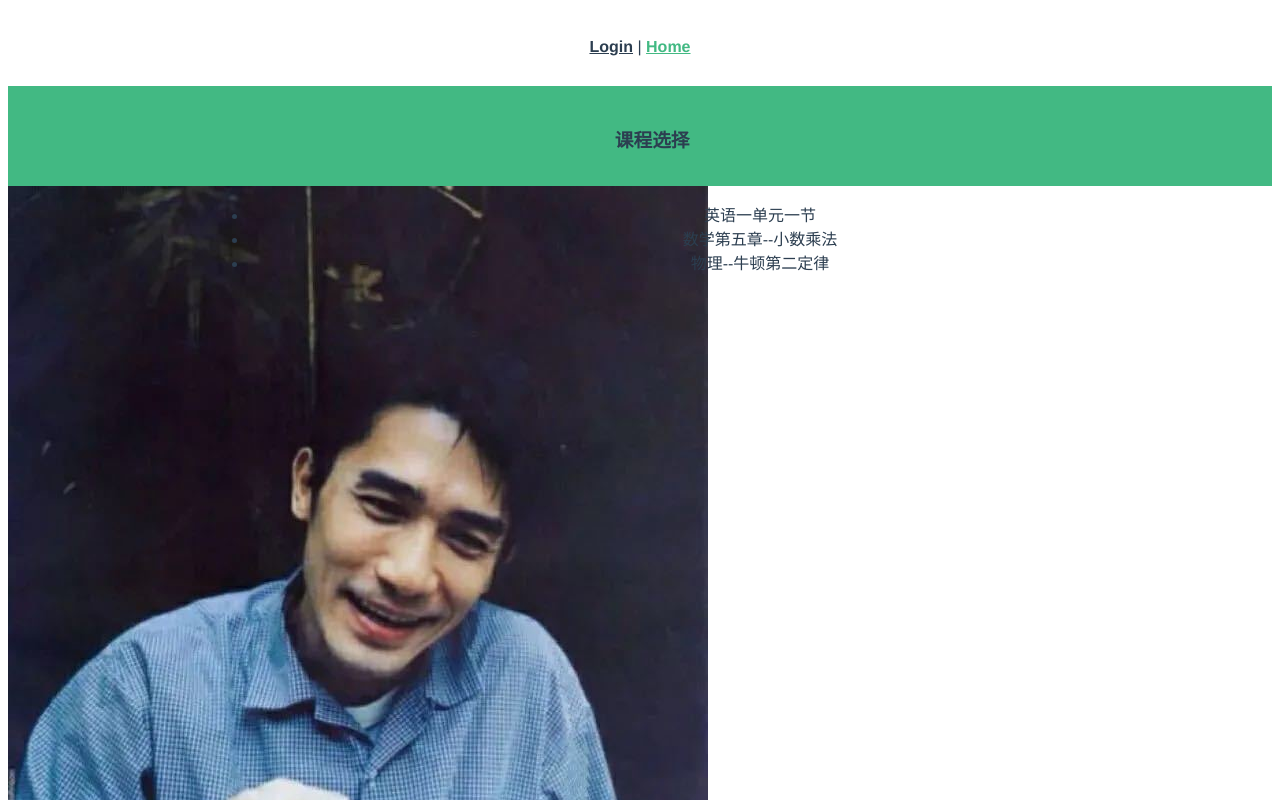
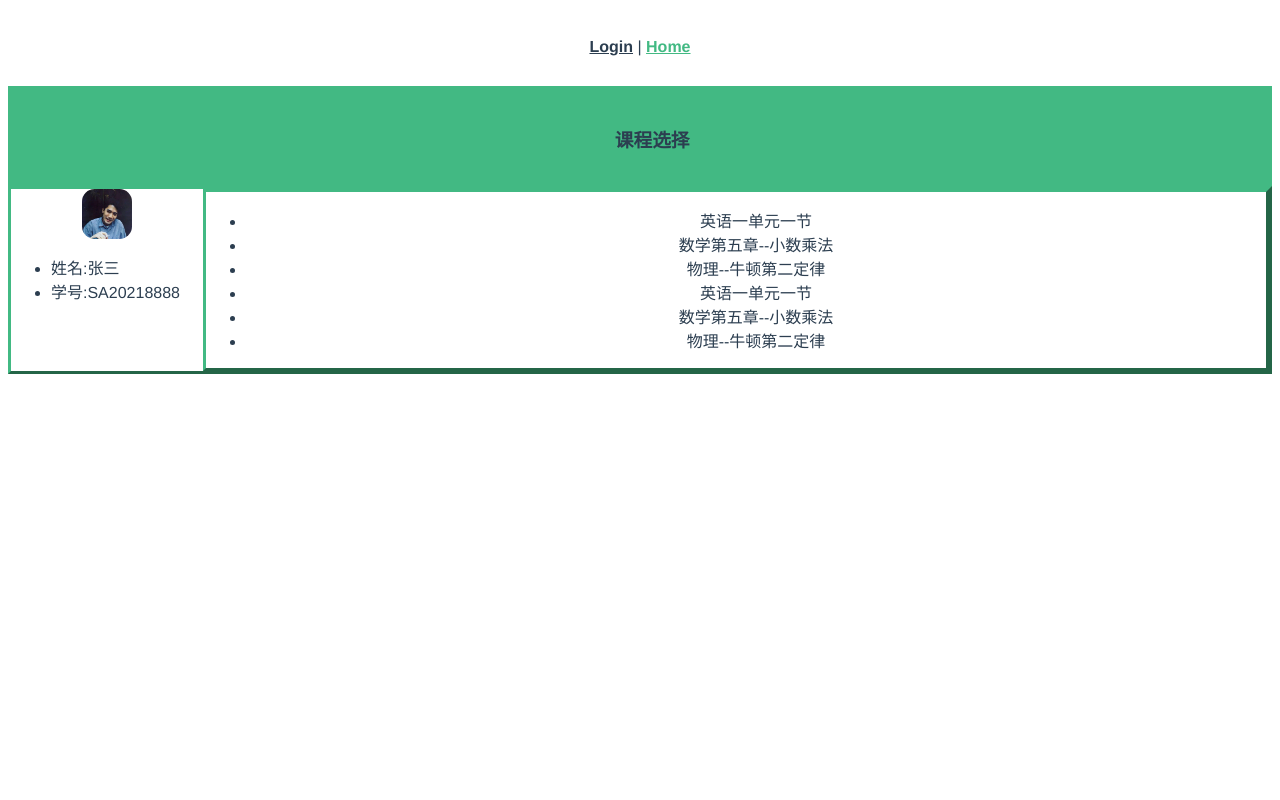
Before and after one commit to Nesjexxa/CLASSFront, a Vue app in the folder class_front_end/: page / in a window 1280 px wide. Shown: the top 800 px of the page. Built offline with nearby package versions, Linux system fonts and the light colour scheme.

Commit message:
修改了flex布局

```diff
--- a/class_front_end/src/components/studentEnd/indexLeftInfoBar.vue
+++ b/class_front_end/src/components/studentEnd/indexLeftInfoBar.vue
@@ -1,6 +1,6 @@
 <template>
 <div id="leftInfoBar">
-    <img src='../../assets/headimg.png'>
+    <img id="headImg" src='../../assets/headimg.png'>
   <div id="info" class="info">
     <ul>
       <li>姓名:{{name}}</li>
@@ -23,5 +23,19 @@ export default {
 </script>
 
 <style scoped>
-
+#headImg{
+  height: 50px;
+  width: 50px;
+  border-radius: 25%;
+  margin: auto;
+}
+#leftInfoBar{
+  display: flex;
+  flex-direction: column;
+  text-align: left;
+}
+#info{
+  display: flex;
+  flex-direction: column;
+}
 </style>
--- a/class_front_end/src/components/studentEnd/studentCourseView.vue
+++ b/class_front_end/src/components/studentEnd/studentCourseView.vue
@@ -1,8 +1,12 @@
 <template>
 <div id="studentCourseView">
-  <ul class="simpleBar">
-    <li v-for="item in courses" v-bind:key="item" >{{item}}</li>
-  </ul>
+  <div id="courseChoose">
+    <ul class="simpleBar">
+    <li v-for="item in courses" v-bind:key="item" >
+    {{item}}
+    </li>
+    </ul>
+  </div>
 </div>
 </template>
 
@@ -11,7 +15,7 @@ export default {
   name: 'studentCourseView',
   data () {
     return {
-      courses: ['英语一单元一节', '数学第五章--小数乘法', '物理--牛顿第二定律']
+      courses: ['英语一单元一节', '数学第五章--小数乘法', '物理--牛顿第二定律', '英语一单元一节', '数学第五章--小数乘法', '物理--牛顿第二定律']
     }
   }
 }
--- a/class_front_end/src/components/studentEnd/studentIndex.vue
+++ b/class_front_end/src/components/studentEnd/studentIndex.vue
@@ -1,16 +1,16 @@
 <template>
   <div class="index">
-<span id="indexTop" class="indexTop">
+<div id="indexTop" class="indexTop">
 <HEAD></HEAD>
-</span>
-<span id="indexUnder" class="indexUnder">
-  <span id="indexLeft" class="indexLeft">
+</div>
+<div id="indexUnder" class="indexUnder">
+  <div id="indexLeft" class="indexLeft">
     <indexLeftInfoBar></indexLeftInfoBar>
-  </span>
-  <span id="indexRight" class="indexRight">
+  </div>
+  <div id="indexRight" class="indexRight">
       <studentCourseView></studentCourseView>
-  </span>
-</span>
+  </div>
+</div>
   </div>
 </template>
 
@@ -32,28 +32,29 @@ export default {
 
 .index {
   display: flex;
-  min-height: 100vh;
   flex-direction: column;
 }
 
-.indexTop,
-footer {
-  flex: 1;
+.indexTop{
+  flex:1;
+  height: 3px;
 }
 
 .indexUnder {
   display: flex;
   flex: 1;
+  height: 500px;
+  border: outset;
+  border-color: #42b983;
 }
 
 .indexRight {
-  dispay: flex;
   flex: 1;
+  border: outset;
+  border-color: #42b983;
 }
 
 .indexLeft {
-  /* 两个边栏的宽度设为12em */
-  display: flex;
   flex: 0 0 12em;
   width: 200px;
 }
--- a/class_front_end/src/views/Home.vue
+++ b/class_front_end/src/views/Home.vue
@@ -17,5 +17,7 @@ export default defineComponent({
 </script>
 
 <style scoped>
-
+home{
+  display: flex;
+}
 </style>
```
